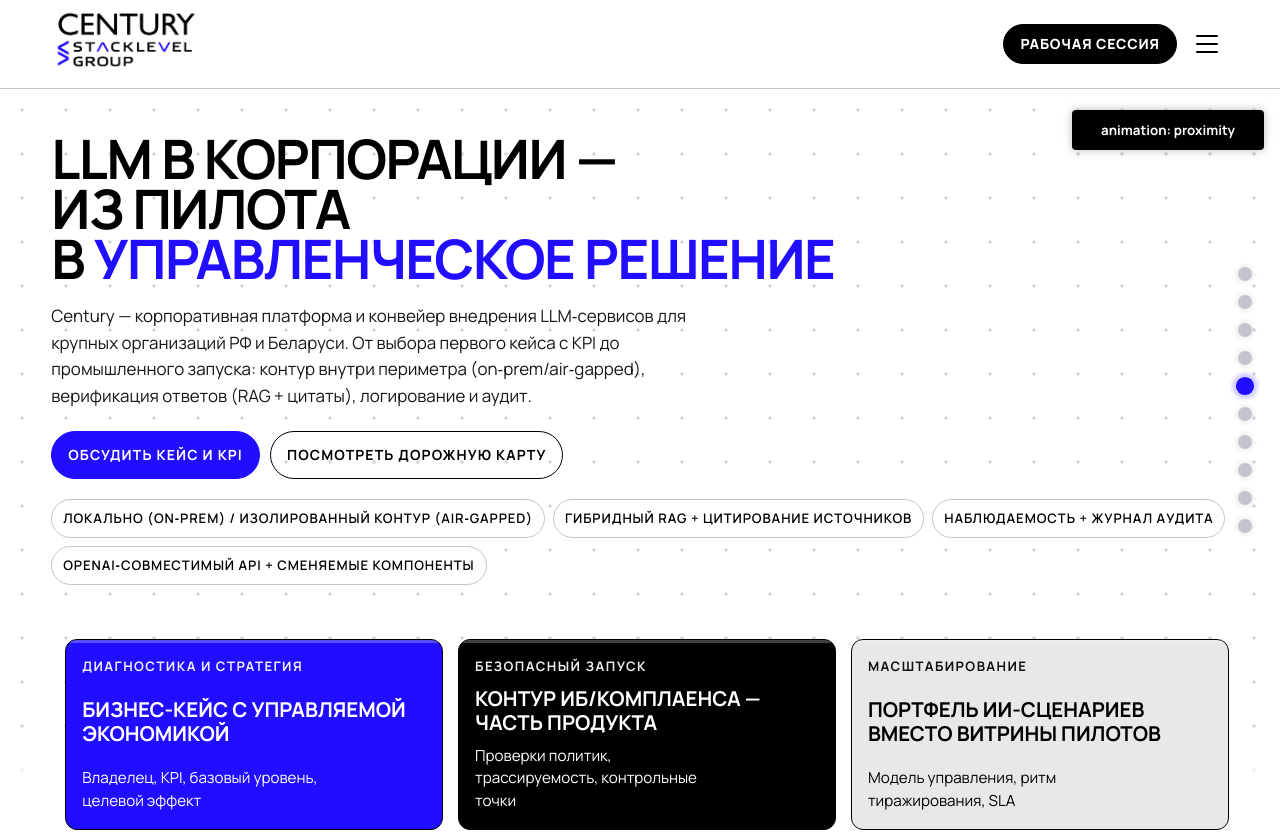
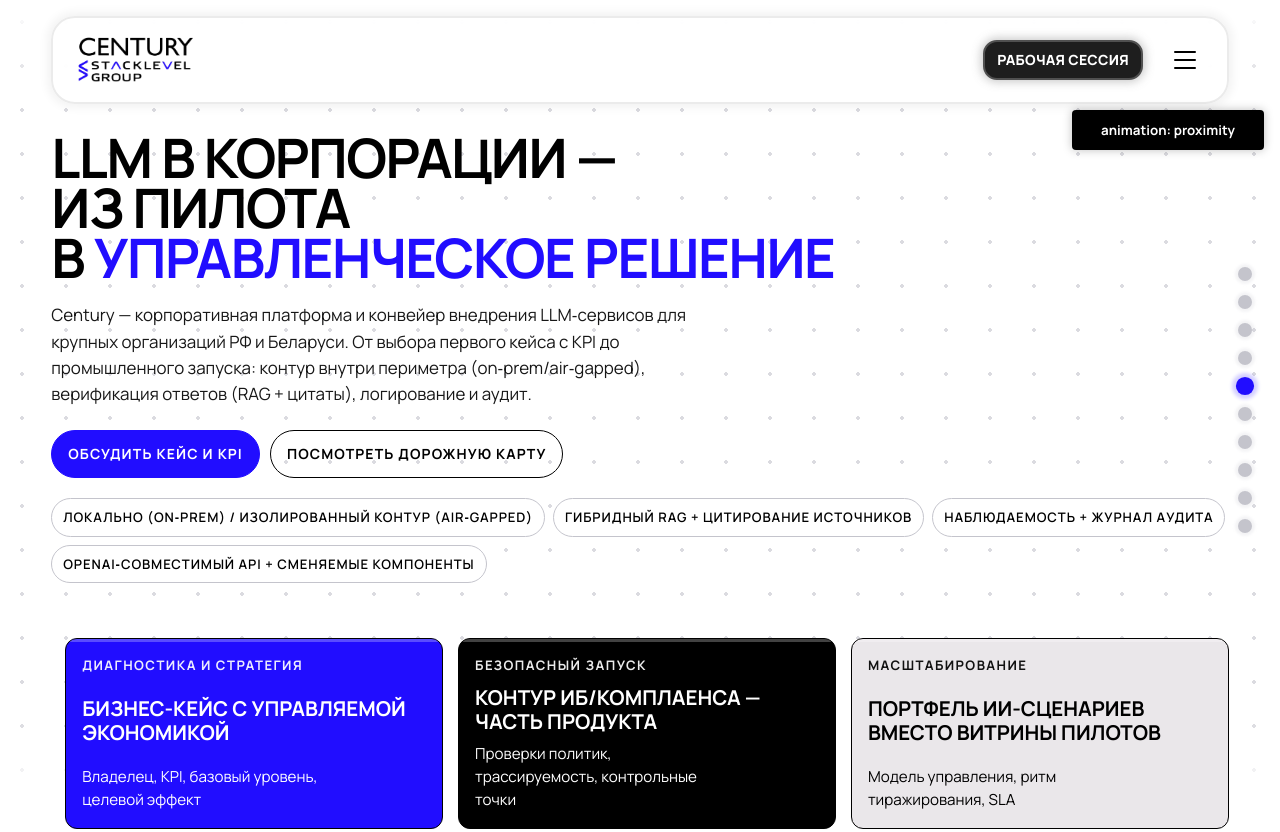
Before and after one commit to STACKLEVEL-AI/century-ai-next, a Next.js app: page / in a window 1280 px wide. Shown: the top 832 px of the page. Built offline with nearby package versions, Linux system fonts and the light colour scheme; no server answers.

Commit message:
rebuild header to sticky header and change its ui

```diff
--- a/src/app/globals.css
+++ b/src/app/globals.css
@@ -57,10 +57,12 @@
   --ease-standard: ease;
   --duration-fast: 130ms;
   --duration-base: 180ms;
+  --duration-long: 300ms;
+  --duration-very-long: 500ms;
 
   /* Brand sizing */
   --brand-century-size: clamp(1.2rem, 0.78vw + 0.98rem, 1.68rem);
-  --brand-stacklevel-width: min(150px, 17.2vw);
+  --brand-stacklevel-width: 125px;
   --brand-group-size: clamp(1.23rem, 0.32vw + 1.05rem, 1.41rem);
   --brand-line-gap: 10px;
 
@@ -230,19 +232,30 @@ a {
    ========================================================= */
 .site-header {
   position: sticky;
-  top: 0;
+  top: 16px;
   z-index: 90;
-  border-bottom: 1px solid var(--gray);
-  background: rgba(255, 255, 255, 0.99);
-  backdrop-filter: blur(6px);
+  background: rgba(255, 255, 255, 0.7);
+  backdrop-filter: blur(16px);
+  transform: translateY(0);
+  border-radius: 24px;
+  border: 2px solid rgb(235, 235, 235);
+  box-shadow: 0 0 10px 4px rgba(0, 0, 0, 0.05);
+  transition:
+    transform var(--duration-base) var(--ease-standard),
+    background var(--duration-base) var(--ease-standard),
+    backdrop-filter var(--duration-base) var(--ease-standard);
+}
+
+.site-header.is-hidden {
+  transform: translateY(-120%);
 }
 
 .header-main {
-  min-height: 92px;
+  min-height: 84px;
   display: grid;
   grid-template-columns: auto 1fr auto;
   align-items: center;
-  padding: 12px 0;
+  padding: 6px 20px;
   gap: 20px;
 }
 
@@ -280,6 +293,7 @@ a {
 .footer-stacklevel {
   width: var(--brand-stacklevel-width);
   height: auto;
+  transform: translateY(3px);
 }
 
 .logo-stacklevel {
@@ -356,28 +370,40 @@ a {
   display: flex;
   align-items: center;
   justify-content: center;
-  gap: 6px;
+  gap: 8px;
   flex-wrap: wrap;
+  backdrop-filter: none;
+}
+
+.main-nav.no-transition {
+  transition: none !important;
 }
 
 .main-nav a {
+  min-height: var(--md-touch);
   text-decoration: none;
-  font-family: var(--font-heading);
-  text-transform: uppercase;
-  letter-spacing: 0.06em;
+  text-transform: uppercase;
+  font-family: var(--font-heading);
   font-size: var(--md-label);
   font-weight: 900;
   line-height: 1.2;
-  min-height: var(--md-touch);
+  letter-spacing: 0.02em;
   padding: 10px 12px;
-  border-bottom: 2px solid transparent;
-  transition: border-color 160ms ease, color 160ms ease;
+  border-radius: 14px;
+  border: 2px solid transparent;
+  transition:
+    color var(--duration-base) var(--ease-standard),
+    background var(--duration-base) var(--ease-standard),
+    border var(--duration-base) var(--ease-standard),
+    box-shadow var(--duration-base) var(--ease-standard);
 }
 
 .main-nav a:hover,
 .main-nav a.is-active {
-  color: var(--blue);
-  border-color: var(--blue);
+  color: rgb(255, 255, 255);
+  background: rgba(0, 0, 255, 0.766);
+  border: 2px solid rgb(59, 125, 255);
+  box-shadow: 0 0 10px 2px rgba(27, 38, 249, 0.35);
 }
 
 .header-tools {
@@ -390,27 +416,34 @@ a {
 
 .header-cta {
   display: inline-flex;
+  text-transform: uppercase;
   align-items: center;
+  min-height: var(--md-touch);
   text-decoration: none;
-  border: 1px solid var(--black);
-  background: var(--black);
   color: var(--white);
-  border-radius: 999px;
-  min-height: var(--md-touch);
-  padding: 10px 16px;
-  font-family: var(--font-heading);
-  text-transform: uppercase;
-  letter-spacing: 0.06em;
+  background: rgb(30 30 30);
+  box-shadow: 0 0 10px 2px rgba(100, 100, 100, 0.35);
+  border: 2px solid rgb(80 80 80);
+  border-radius: 14px;
+  padding: 10px 12px;
+  font-family: var(--font-heading);
   font-size: var(--md-label);
+  font-weight: 900;
   line-height: 1.2;
-  font-weight: 900;
+  letter-spacing: 0.02em;
   white-space: nowrap;
-  transition: background-color 140ms ease, color 140ms ease, border-color 140ms ease;
+  transition:
+    color var(--duration-base) var(--ease-standard),
+    background var(--duration-base) var(--ease-standard),
+    border var(--duration-base) var(--ease-standard),
+    box-shadow var(--duration-base) var(--ease-standard);
 }
 
 .header-cta:hover {
-  background: var(--blue);
-  border-color: var(--blue);
+  color: rgb(255, 255, 255);
+  background: rgba(0, 0, 255, 0.766);
+  border: 2px solid rgb(59, 125, 255);
+  box-shadow: 0 0 10px 2px rgba(27, 38, 249, 0.35);
 }
 
 /* =========================================================
@@ -2607,12 +2640,9 @@ footer section {
    Responsive — Large Desktop (< 1280px)
    ========================================================= */
 @media (max-width: 1280px) {
-  .header-main {
-    min-height: auto;
-    grid-template-columns: 1fr auto auto;
-    gap: 8px;
-    padding: 10px 0;
-    position: relative;
+  .site-header.menu-open {
+    background: var(--white);
+    backdrop-filter: none;
   }
 
   .burger-btn {
@@ -2623,38 +2653,37 @@ footer section {
   }
 
   .main-nav {
+    display: flex;
+    opacity: 0;
+    pointer-events: none;
+    transform: translateY(-12px);
     position: absolute;
-    top: 100%;
-    left: calc(-1 * (100vw - var(--shell-width)) / 2);
-    right: calc(-1 * (100vw - var(--shell-width)) / 2);
-    background: rgba(255, 255, 255, 0.98);
-    backdrop-filter: blur(8px);
-    border-bottom: 1px solid var(--gray);
+    top: calc(100% + 16px);
+    left: 0;
+    right: 0;
+    background: rgba(255, 255, 255, 0.7);
+    backdrop-filter: blur(16px);
+    border: 2px solid rgb(235, 235, 235);
+    box-shadow: 0 0 10px 4px rgba(0, 0, 0, 0.05);
+    border-radius: 24px;
     flex-direction: column;
-    padding: 8px var(--space-4) 16px;
-    gap: 0;
+    padding: 12px;
+    gap: 6px;
     z-index: 100;
-    display: none;
-    box-shadow: 0 8px 24px rgba(0, 0, 0, 0.08);
+    overflow: hidden;
+    transition: all var(--duration-very-long) var(--ease-standard);
   }
 
   .main-nav.is-open {
-    display: flex;
+    opacity: 1;
+    pointer-events: auto;
+    transform: translateY(0);
   }
 
   .main-nav a {
     width: 100%;
     padding: 14px 12px;
-    border-bottom: 1px solid var(--gray);
-    font-size: 0.88rem;
     white-space: normal;
-    min-height: 48px;
-    display: flex;
-    align-items: center;
-  }
-
-  .main-nav a:last-child {
-    border-bottom: none;
   }
 
   .header-tools {
@@ -2719,7 +2748,6 @@ footer section {
 @media (max-width: 1040px) {
   :root {
     --brand-century-size: 1.16rem;
-    --brand-stacklevel-width: 150px;
     --brand-group-size: 1rem;
   }
 
@@ -2801,7 +2829,6 @@ footer section {
 @media (max-width: 768px) {
   :root {
     --brand-century-size: 1rem;
-    --brand-stacklevel-width: 150px;
     --brand-group-size: 1rem;
     --brand-line-gap: 7px;
   }
@@ -2878,6 +2905,8 @@ footer section {
   .header-main {
     grid-template-columns: 1fr auto;
     grid-template-rows: auto auto;
+    padding: 12px 12px;
+    gap: 12px;
   }
 
   .header-cta {
@@ -2980,7 +3009,6 @@ footer section {
   :root {
     --shell-width: min(1280px, 94vw);
     --brand-century-size: 0.92rem;
-    --brand-stacklevel-width: 150px;
     --brand-group-size: 0.88rem;
   }
 
--- a/src/components/Header.tsx
+++ b/src/components/Header.tsx
@@ -1,94 +1,134 @@
-'use client'
+"use client";
 
-import { useState, useEffect, useCallback } from 'react'
-import Image from 'next/image'
+import { useState, useEffect, useCallback, useRef } from "react";
+import Image from "next/image";
 
 export default function Header() {
-  const [menuOpen, setMenuOpen] = useState(false)
+  const [menuOpen, setMenuOpen] = useState(false);
+  const [hidden, setHidden] = useState(false);
+  const lastScrollY = useRef(0);
+  const headerRef = useRef<HTMLElement>(null);
 
   const toggleMenu = useCallback(() => {
-    setMenuOpen((prev) => !prev)
-  }, [])
+    setMenuOpen((prev) => !prev);
+  }, []);
 
   const closeMenu = useCallback(() => {
-    setMenuOpen(false)
-  }, [])
+    setMenuOpen(false);
+  }, []);
 
-  /* Close on resize above mobile breakpoint */
   useEffect(() => {
+    const onScroll = () => {
+      if (menuOpen) return;
+      const current = window.scrollY;
+      setHidden(current > lastScrollY.current && current > 80);
+      lastScrollY.current = current;
+    };
+
+    window.addEventListener("scroll", onScroll, { passive: true });
+    return () => window.removeEventListener("scroll", onScroll);
+  }, [menuOpen]);
+
+  useEffect(() => {
+    const onMouseMove = (e: MouseEvent) => {
+      if (e.clientY < 80) setHidden(false);
+    };
+    window.addEventListener("mousemove", onMouseMove);
+    return () => window.removeEventListener("mousemove", onMouseMove);
+  }, []);
+
+  useEffect(() => {
+    let resizeTimer: ReturnType<typeof setTimeout>;
+
     const onResize = () => {
-      if (window.innerWidth > 1040) setMenuOpen(false)
-    }
-    window.addEventListener('resize', onResize)
-    return () => window.removeEventListener('resize', onResize)
-  }, [])
+      if (window.innerWidth > 1280) setMenuOpen(false);
 
-  /* Lock body scroll when menu is open */
+      // Отключаем transition на время ресайза
+      document.querySelector(".main-nav")?.classList.add("no-transition");
+      clearTimeout(resizeTimer);
+      resizeTimer = setTimeout(() => {
+        document.querySelector(".main-nav")?.classList.remove("no-transition");
+      }, 150);
+    };
+
+    window.addEventListener("resize", onResize);
+    return () => {
+      window.removeEventListener("resize", onResize);
+      clearTimeout(resizeTimer);
+    };
+  }, []);
+
   useEffect(() => {
-    document.body.style.overflow = menuOpen ? 'hidden' : ''
+    document.body.style.overflow = menuOpen ? "hidden" : "";
     return () => {
-      document.body.style.overflow = ''
-    }
-  }, [menuOpen])
+      document.body.style.overflow = "";
+    };
+  }, [menuOpen]);
 
-  /* Scroll-spy for nav highlight */
   useEffect(() => {
     const navLinks = Array.from(
-      document.querySelectorAll<HTMLAnchorElement>('.main-nav a[href^="#"]')
-    )
+      document.querySelectorAll<HTMLAnchorElement>('.main-nav a[href^="#"]'),
+    );
     const sections = navLinks
       .map((link) => {
-        const sel = link.getAttribute('href')
-        if (!sel) return null
-        const section = document.querySelector(sel)
-        return section ? { link, section } : null
+        const sel = link.getAttribute("href");
+        if (!sel) return null;
+        const section = document.querySelector(sel);
+        return section ? { link, section } : null;
       })
-      .filter(Boolean) as { link: HTMLAnchorElement; section: Element }[]
+      .filter(Boolean) as { link: HTMLAnchorElement; section: Element }[];
 
-    if (!('IntersectionObserver' in window) || sections.length === 0) return
+    if (!("IntersectionObserver" in window) || sections.length === 0) return;
 
-    const visibility = new Map<Element, number>()
+    const visibility = new Map<Element, number>();
 
     const observer = new IntersectionObserver(
       (entries) => {
         entries.forEach((entry) => {
           visibility.set(
             entry.target,
-            entry.isIntersecting ? entry.intersectionRatio : 0
-          )
-        })
+            entry.isIntersecting ? entry.intersectionRatio : 0,
+          );
+        });
 
-        let active: Element | null = null
-        let maxRatio = 0
+        let active: Element | null = null;
+        let maxRatio = 0;
 
         sections.forEach(({ section }) => {
-          const ratio = visibility.get(section) || 0
+          const ratio = visibility.get(section) || 0;
           if (ratio > maxRatio) {
-            maxRatio = ratio
-            active = section
+            maxRatio = ratio;
+            active = section;
           }
-        })
+        });
 
-        if (!active) return
+        if (!active) return;
 
         sections.forEach(({ link, section }) => {
-          link.classList.toggle('is-active', section === active)
-        })
+          link.classList.toggle("is-active", section === active);
+        });
       },
       {
         threshold: [0.2, 0.45, 0.7],
-        rootMargin: '-26% 0px -44% 0px',
-      }
-    )
+        rootMargin: "-26% 0px -44% 0px",
+      },
+    );
 
-    sections.forEach(({ section }) => observer.observe(section))
-    return () => observer.disconnect()
-  }, [])
+    sections.forEach(({ section }) => observer.observe(section));
+    return () => observer.disconnect();
+  }, []);
 
   return (
-    <header className="site-header">
-      <div className="shell header-main">
-        <a href="#home" className="logo" aria-label="Century by Stacklevel Group">
+    <header
+      ref={headerRef}
+      className={`site-header${hidden ? " is-hidden" : ""} ${menuOpen ? " menu-open" : ""} shell`}
+    >
+      <div className="header-main">
+        <a
+          href="#home"
+          className="logo"
+          aria-label="Century by Stacklevel Group"
+        >
           <span className="logo-line-two">
             <Image
               className="logo-stacklevel"
@@ -102,10 +142,10 @@ export default function Header() {
         </a>
 
         <button
-          className={`burger-btn${menuOpen ? ' is-active' : ''}`}
+          className={`burger-btn${menuOpen ? " is-active" : ""}`}
           type="button"
           onClick={toggleMenu}
-          aria-label={menuOpen ? 'Закрыть меню' : 'Открыть меню'}
+          aria-label={menuOpen ? "Закрыть меню" : "Открыть меню"}
           aria-expanded={menuOpen}
         >
           <span className="burger-line" />
@@ -114,14 +154,24 @@ export default function Header() {
         </button>
 
         <nav
-          className={`main-nav${menuOpen ? ' is-open' : ''}`}
+          className={`main-nav${menuOpen ? " is-open" : ""}`}
           aria-label="Основная навигация"
         >
-          <a href="#why-now" onClick={closeMenu}>Задачи&nbsp;CDTO</a>
-          <a href="#narrative" onClick={closeMenu}>Дорожная&nbsp;карта</a>
-          <a href="#platform" onClick={closeMenu}>Контур</a>
-          <a href="#scenarios" onClick={closeMenu}>Кейсы</a>
-          <a href="#motion" onClick={closeMenu}>Преимущества</a>
+          <a href="#why-now" onClick={closeMenu}>
+            Задачи&nbsp;CDTO
+          </a>
+          <a href="#narrative" onClick={closeMenu}>
+            Дорожная&nbsp;карта
+          </a>
+          <a href="#platform" onClick={closeMenu}>
+            Контур
+          </a>
+          <a href="#scenarios" onClick={closeMenu}>
+            Кейсы
+          </a>
+          <a href="#motion" onClick={closeMenu}>
+            Преимущества
+          </a>
         </nav>
 
         <div className="header-tools">
@@ -131,5 +181,5 @@ export default function Header() {
         </div>
       </div>
     </header>
-  )
+  );
 }
```
